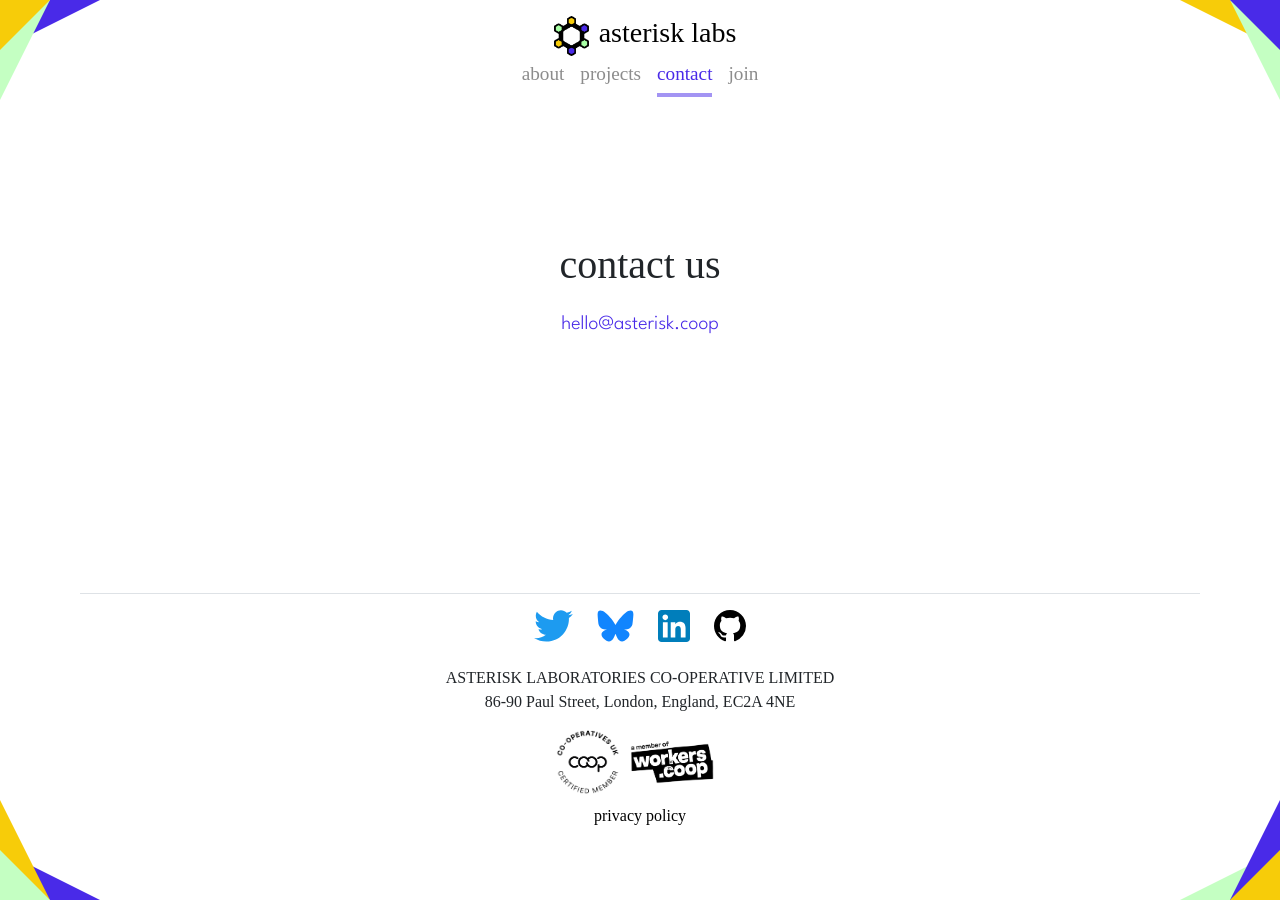
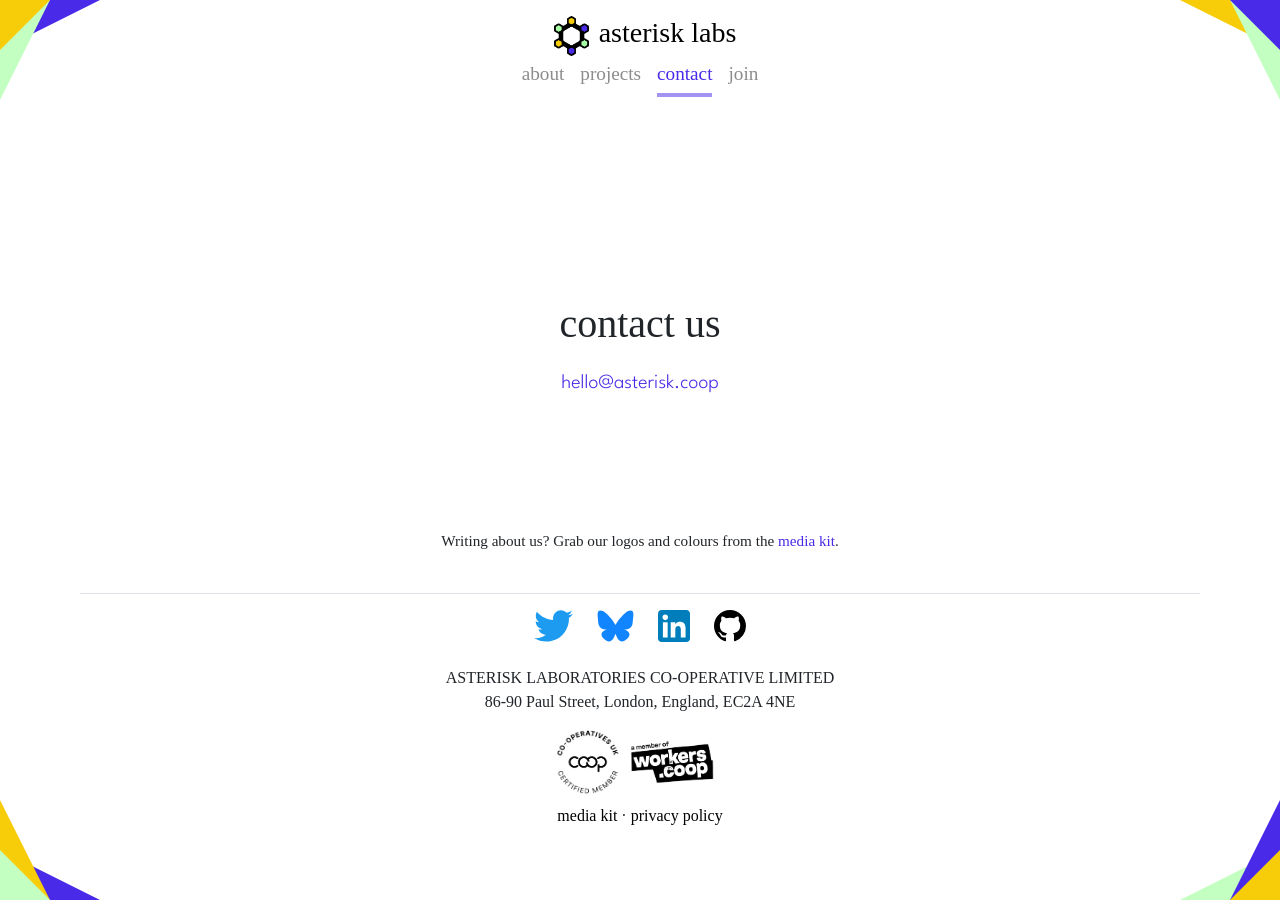
Before and after one commit to asterisk-labs/asterisk-labs.github.io, a Jekyll site: the page built from contact.html, in a window 1280 px wide. Built offline with Jekyll 4.4.1, drawn with Linux system fonts in a browser that asks for light colours; some web fonts are replaced.

Commit message:
Link to media kit from footer and contact page

```diff
--- a/_includes/footer.html
+++ b/_includes/footer.html
@@ -17,6 +17,6 @@
     <div class="text-center">
         <p>ASTERISK LABORATORIES CO-OPERATIVE LIMITED<br>86-90 Paul Street, London, England, EC2A 4NE</p>
         <a href='https://www.uk.coop/'><img src='/assets/imgs/member-of-coops-uk.png' height='64px' /></a><a href='https://www.workers.coop/'><img src='/assets/imgs/member-of-workers-coop.png' height='64px' /></a>
-        <p><a class="fw-bold" href="privacy-policy.html" style='color:black;'>privacy policy</a></p>
+        <p><a class="fw-bold" href="/brand/" style='color:black;'>media kit</a> &middot; <a class="fw-bold" href="/privacy-policy.html" style='color:black;'>privacy policy</a></p>
     </div>
 </footer>
--- a/contact.html
+++ b/contact.html
@@ -3,7 +3,16 @@
 title: Contact Asterisk Labs
 ---
 
+<style>
+        /* Contact page only: let main fill the height so the contact block can be
+           centred (margin:auto) while the media-kit note is pinned near the bottom. */
+        .cover-container > header.mb-auto { margin-bottom: 0 !important; }
+        main.mb-auto { margin-bottom: 0 !important; flex: 1 1 auto; display: flex; flex-direction: column; position: relative; }
+</style>
 <main class="mb-auto">
-        <h1>contact us</h1>
-        <p class="lead"><a href="mailto:hello@asterisk.coop">hello@asterisk.coop</a></p>
+        <div style='margin: auto;'>
+            <h1>contact us</h1>
+            <p class="lead"><a href="mailto:hello@asterisk.coop">hello@asterisk.coop</a></p>
+        </div>
+        <p style='position: absolute; left: 0; right: 0; bottom: 40px; margin: 0; font-size: 0.95rem;'>Writing about us? Grab our logos and colours from the <a href="/brand/" style='color: #492ae8ff;'>media kit</a>.</p>
 </main>
```
